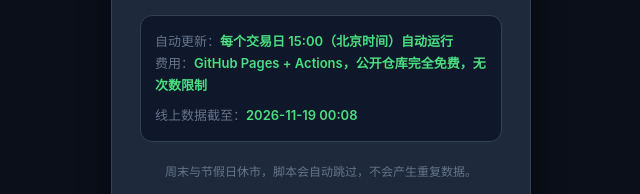
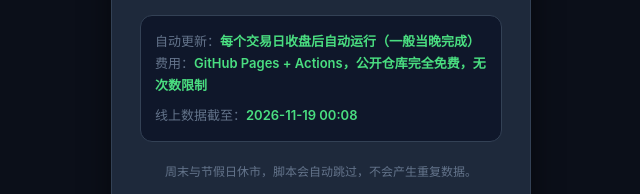
Before and after one commit to qizubin-576071483/etf-strategy, a plain HTML site: page trigger_update.html in a window 1280 px wide. Shown: the part 749-943 px from the top of the page, 319-959 px from the left. Drawn offline with Linux system fonts and the light colour scheme.

Commit message:
docs: 自动更新文案同步为收盘后

```diff
--- a/trigger_update.html
+++ b/trigger_update.html
@@ -71,7 +71,7 @@
     </div>
 
     <div class="status">
-        <span class="label">自动更新：</span><span class="val">每个交易日 15:00（北京时间）自动运行</span><br>
+        <span class="label">自动更新：</span><span class="val">每个交易日收盘后自动运行（一般当晚完成）</span><br>
         <span class="label">费用：</span><span class="val">GitHub Pages + Actions，公开仓库完全免费，无次数限制</span>
     </div>
 
```
